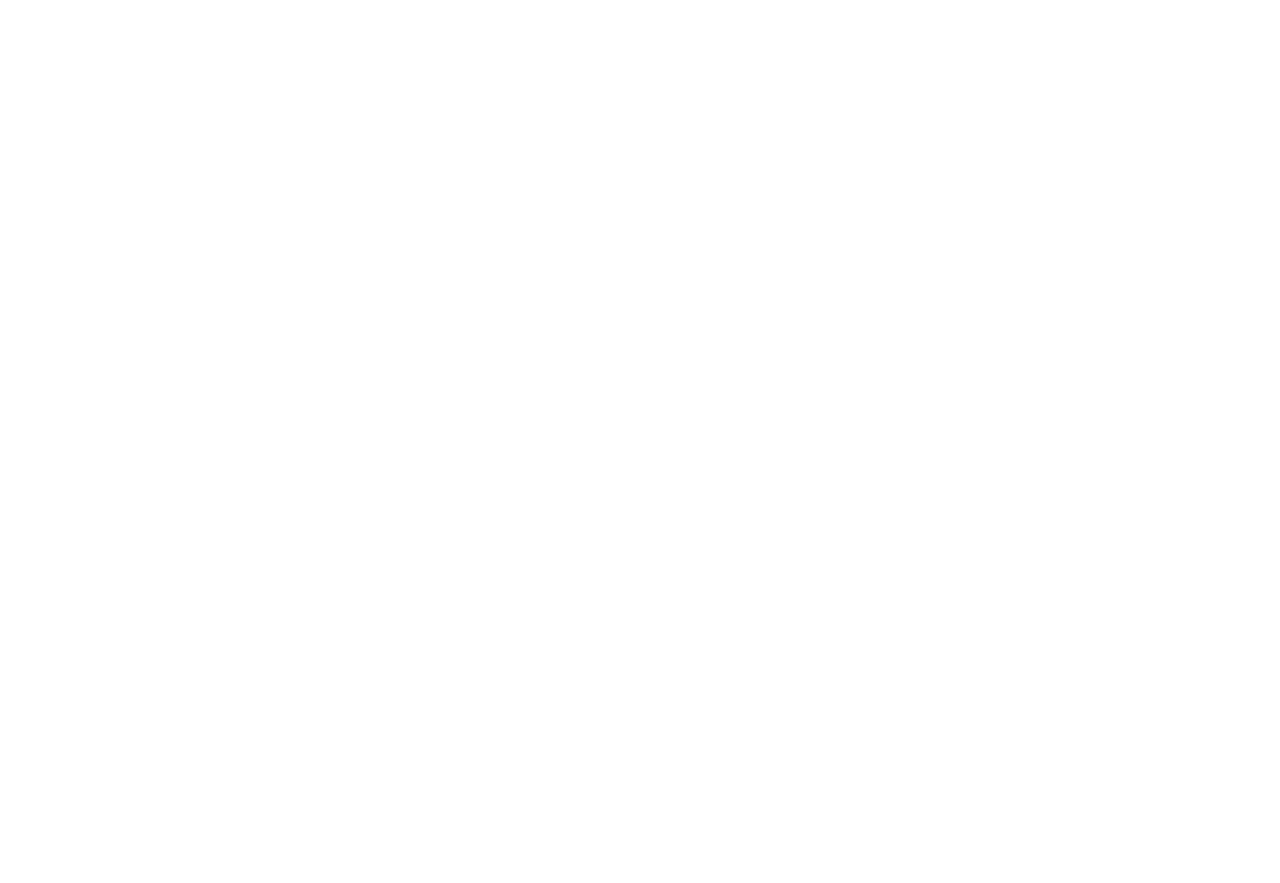
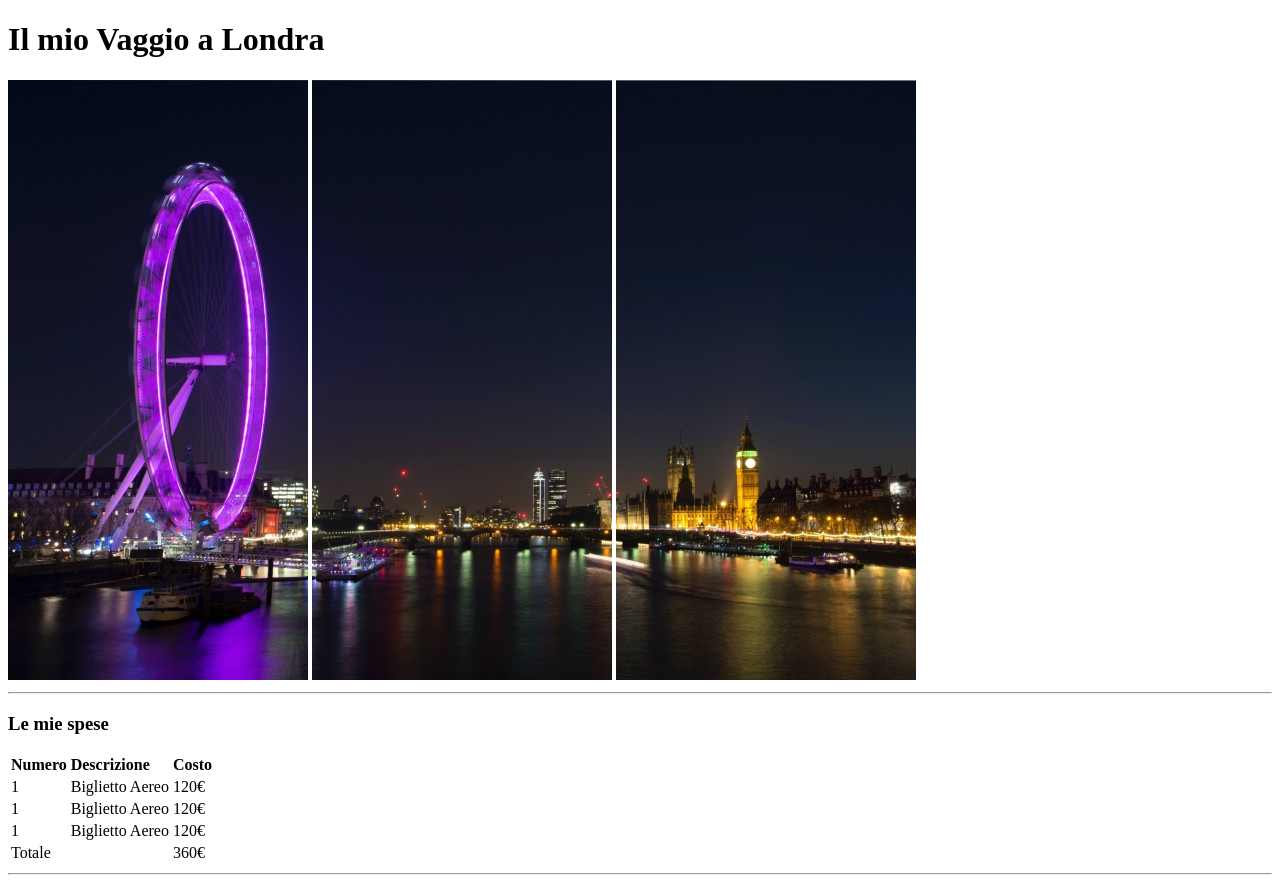
Before and after one commit to EdoardoMenicucci/html-london-trip, a plain HTML site: page index.html in a window 1280 px wide. Before the commit the page ends 800 px from the top, so only its background shows below. Drawn offline with Linux system fonts and the light colour scheme.

Commit message:
Creazie tabella e aggiunta di foto

```diff
--- a/index.html
+++ b/index.html
@@ -9,6 +9,46 @@
 
 <body>
 
+    <header>
+        <h1>Il mio Vaggio a Londra</h1>
+        <img src="prima.jpg" alt="">
+        <img src="seconda.jpg" alt="">
+        <img src="terza.jpg" alt="">
+        <hr>
+    </header>
+    <section>
+        <h3>Le mie spese</h3>
+        <table>
+            <tr>
+                <td><Strong>Numero</Strong></td>
+                <td><strong>Descrizione</strong></td>
+                <td><strong>Costo</strong></td>
+            </tr>
+            <tr>
+                <td>1</td>
+                <td>Biglietto Aereo</td>
+                <td>120&euro;</td>
+            </tr>
+            <tr>
+                <td>1</td>
+                <td>Biglietto Aereo</td>
+                <td>120&euro;</td>
+            </tr>
+            <tr>
+                <td>1</td>
+                <td>Biglietto Aereo</td>
+                <td>120&euro;</td>
+            </tr>
+            <tr>
+                <td>Totale</td>
+                <td></td>
+                <td>360&euro;</td>
+            </tr>
+
+        </table>
+        <hr>
+    </section>
+
 </body>
 
 </html>
```
Also changed, not shown: prima.jpg (added), seconda.jpg (added), terza.jpg (added).
